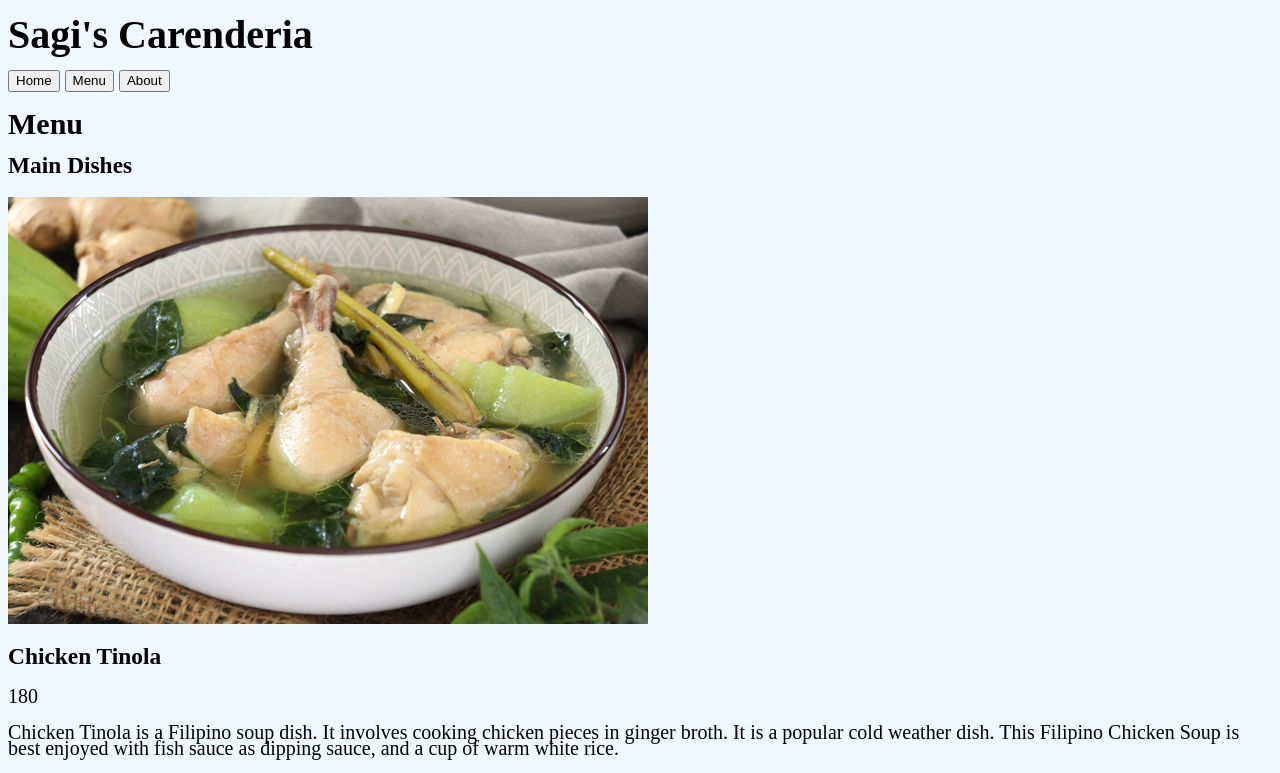
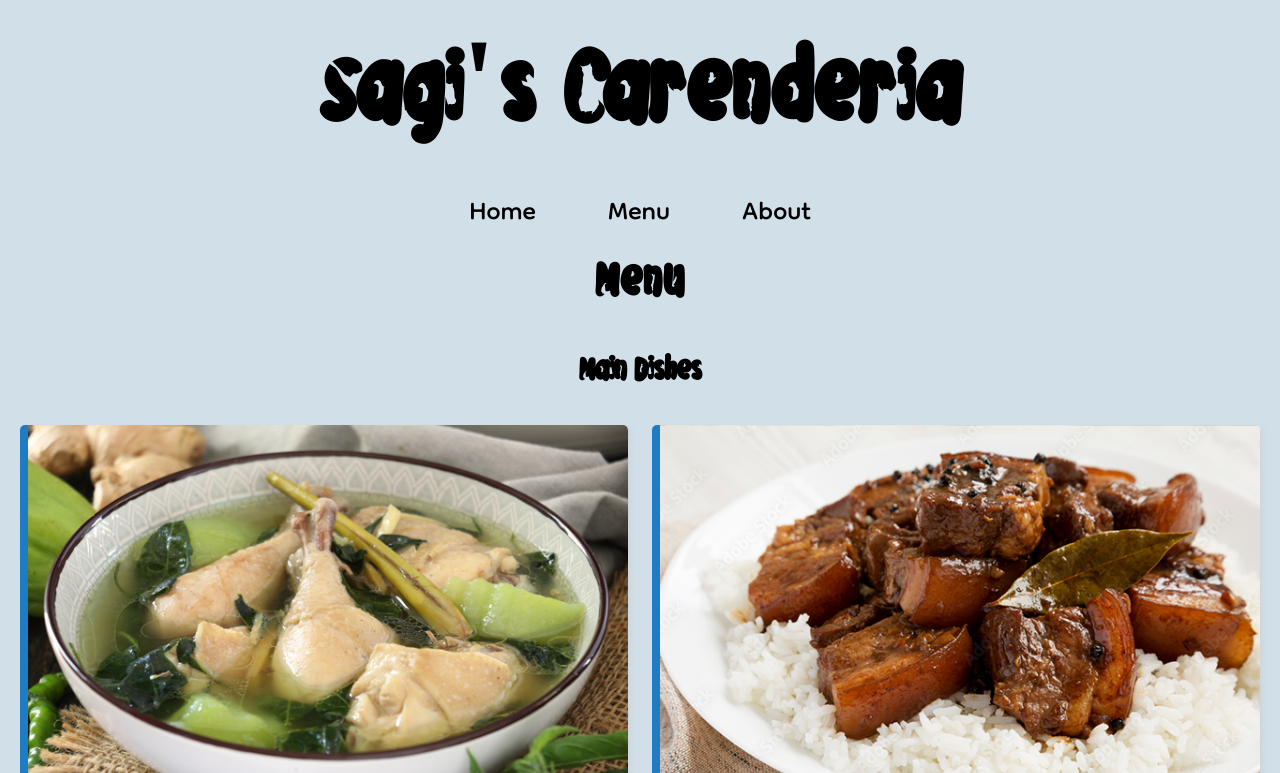
Before and after one commit to etanyosef/restaurant-page, a website built with webpack: page src/template.html in a window 1280 px wide. Both pictures are taken after a click on the button "Menu". Shown: the top 773 px of the page. Built offline with nearby package versions, Linux system fonts and the light colour scheme.

Commit message:
add custom fonts and card style

```diff
--- a/src/css/style.css
+++ b/src/css/style.css
@@ -1,11 +1,102 @@
+@font-face {
+    font-family: "TheCat";
+    src: url("../font/TheCat.woff") format("woff");
+    font-style: normal;
+}
+
+@font-face {
+    font-family: "Dongle";
+    src: url("../font/Dongle-Regular.woff") format("woff");
+}
+
+
 * {
-    line-height: 16px;
+    line-height: 28px;
+    box-sizing: border-box;
 }
 
 :root {
-    font-size: 20px;
+    font-size: 40px;
+    font-family: Dongle;
 }
 
 body {
-    background-color: aliceblue;
+    background-color: rgb(209, 223, 233);
+    padding: 0;
+    margin: 0;
 }
+
+h1, h2, h3, h4, h5, h6 {
+    font-family: TheCat, serif;
+}
+h1 {
+    font-size: 3rem;
+    letter-spacing: 3px;
+}
+h2 {
+    font-size: 1.5rem;
+    letter-spacing: 2px;
+    margin: 10px 0;
+}
+h3 {
+    font-size: 1rem;
+}
+
+header {
+    display: flex;
+    flex-direction: column;
+    align-items: center;
+    gap: 10px;
+}
+
+nav {
+    display: flex;
+    gap: 60px;
+}
+nav button {
+    font-family: Dongle, Arial, Helvetica, sans-serif;
+    font-size: 1rem;
+    border: none;
+    background-color: transparent;
+}
+nav button:hover {
+    cursor: pointer;
+}
+
+#content {
+    margin-top: 30px;
+    display: flex;
+    flex-direction: column;
+    gap: 10px;
+    text-align: center;
+    padding: 0 20px;
+}
+
+.card-container {
+    display: grid;
+    grid-template-columns: repeat(auto-fill, minmax(400px, 1fr));
+    gap: 24px;
+}
+.card-container .card {
+    border-radius: 5px;
+    overflow: hidden;
+    background-color: white;
+    border-left: 8px solid rgb(31, 124, 195);
+    box-shadow: 3px 3px 5px rgba(208, 208, 208, 0.658);
+}
+.card-container .menu-title {
+    display: flex;
+    justify-content: space-around;
+    align-items: center;
+}
+.card-container .price::before {
+    content: "Php ";
+}
+.card-container .description {
+    padding: 0 10px;
+    margin: 0 14px 20px;
+    text-align: left;
+}
+.card-container .img {
+    width: 100%;
+}
```
